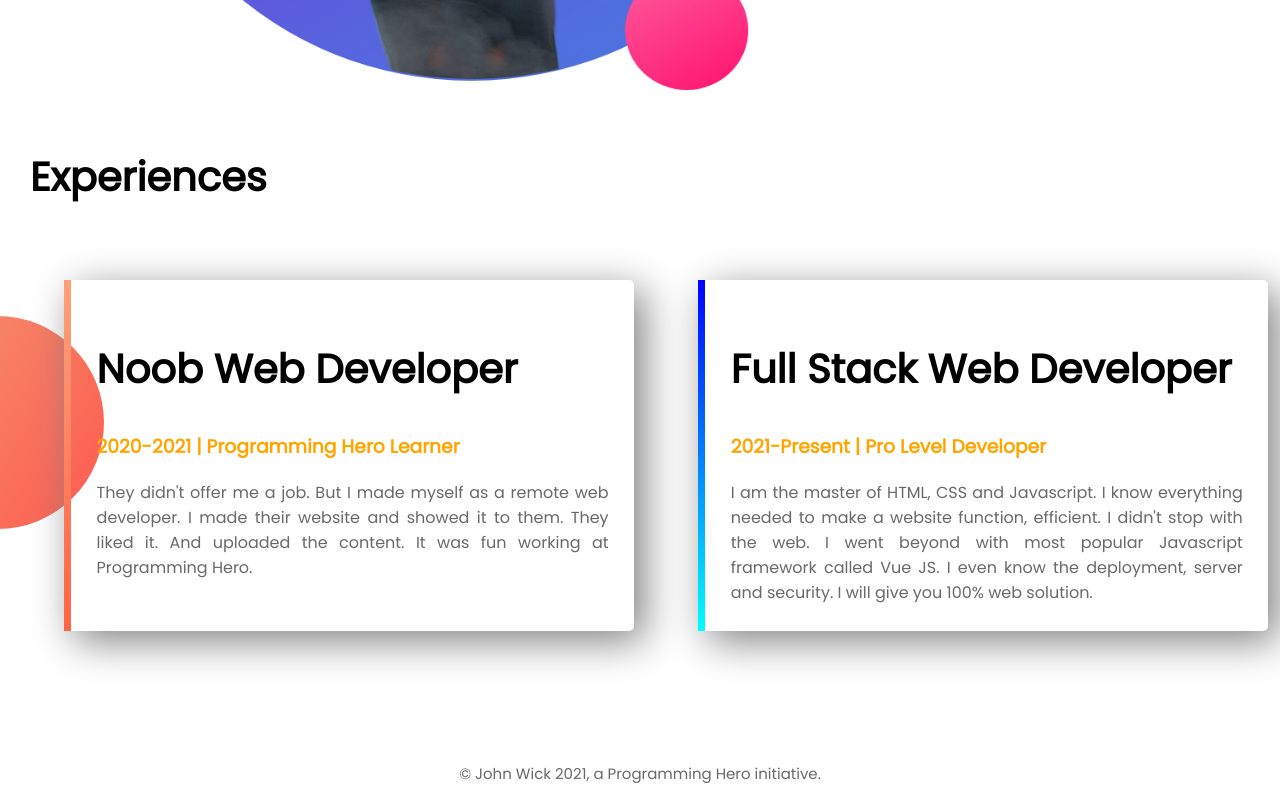
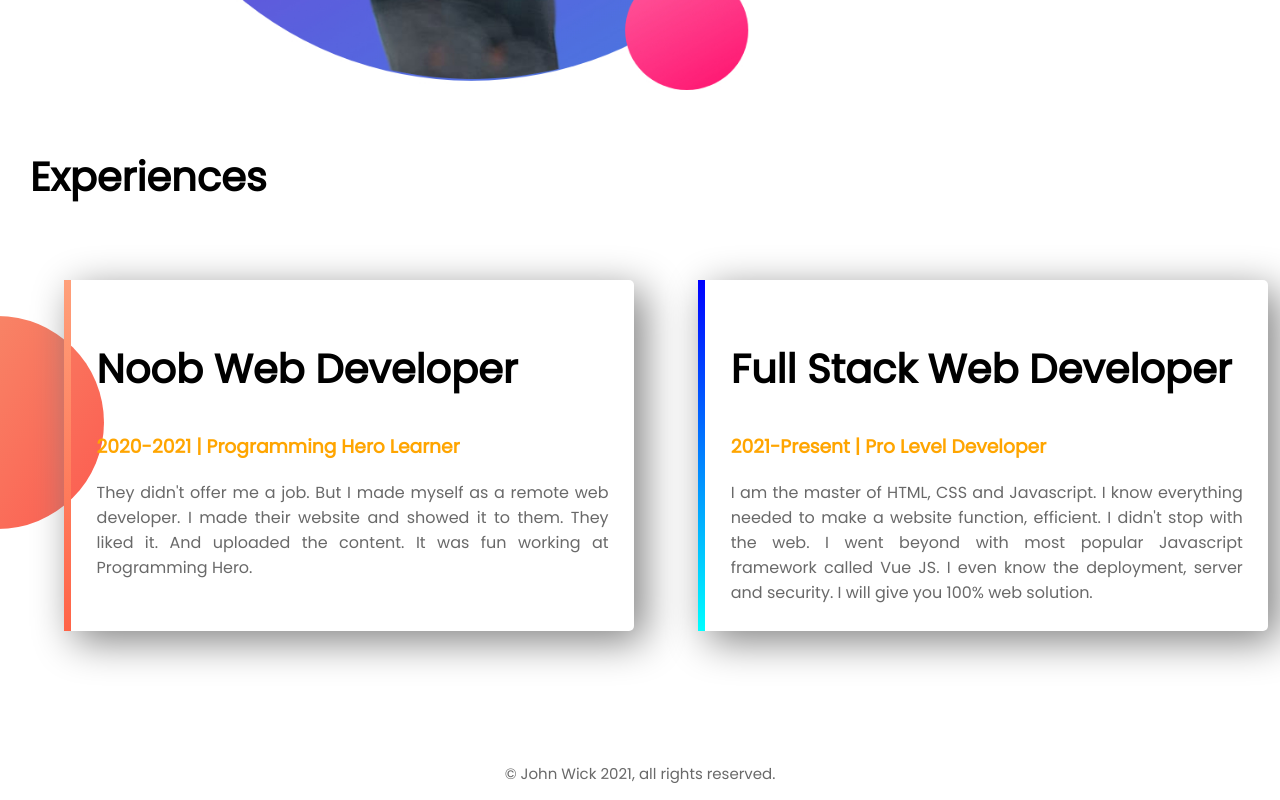
Before and after one commit to shaukey/web-portfolio, a plain HTML site: page index.html in a window 1280 px wide. Shown: the part 1260-2060 px from the top of the page. Drawn offline with Linux system fonts and the light colour scheme.

Commit message:
excited about first website

```diff
--- a/index.html
+++ b/index.html
@@ -52,7 +52,7 @@
     </section>
 
     <footer>
-        <p>© John Wick 2021, a Programming Hero initiative.</p>
+        <p>© John Wick 2021, all rights reserved.</p>
     </footer>
 
 </body>
```
